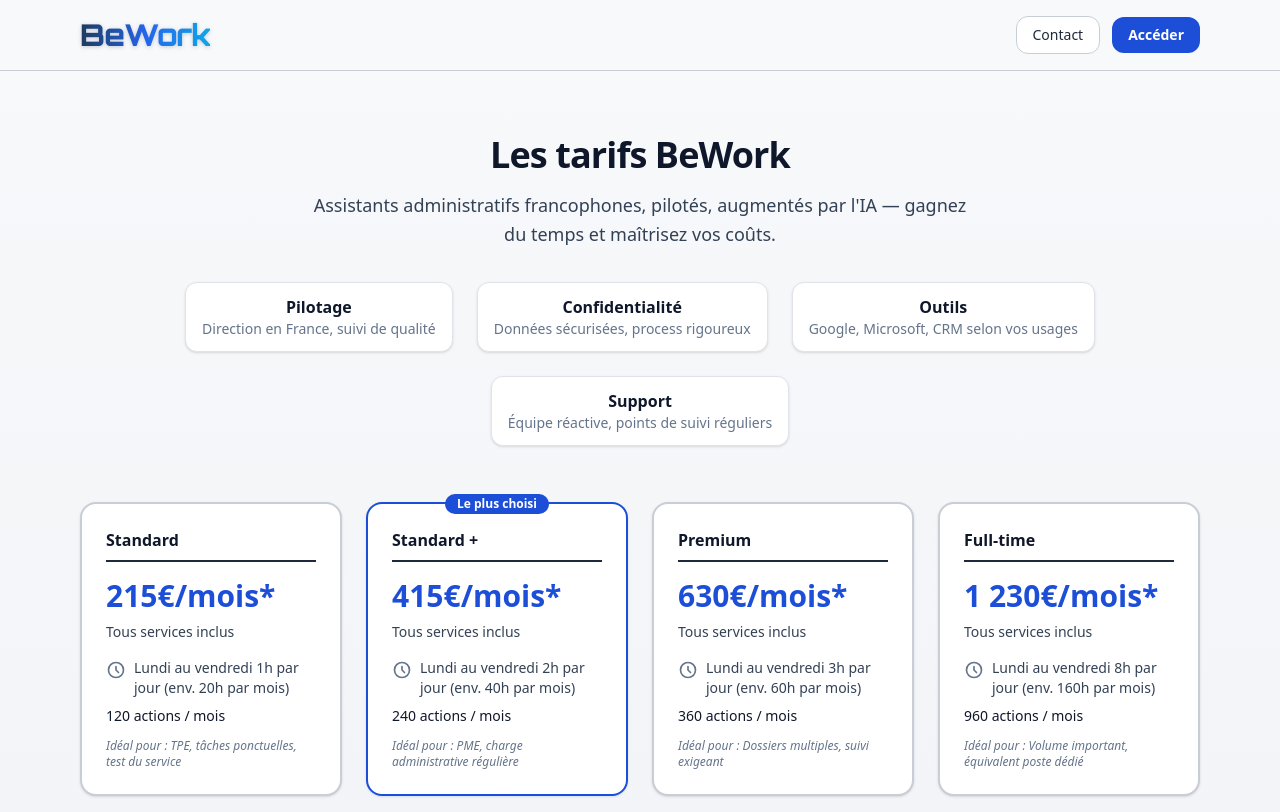
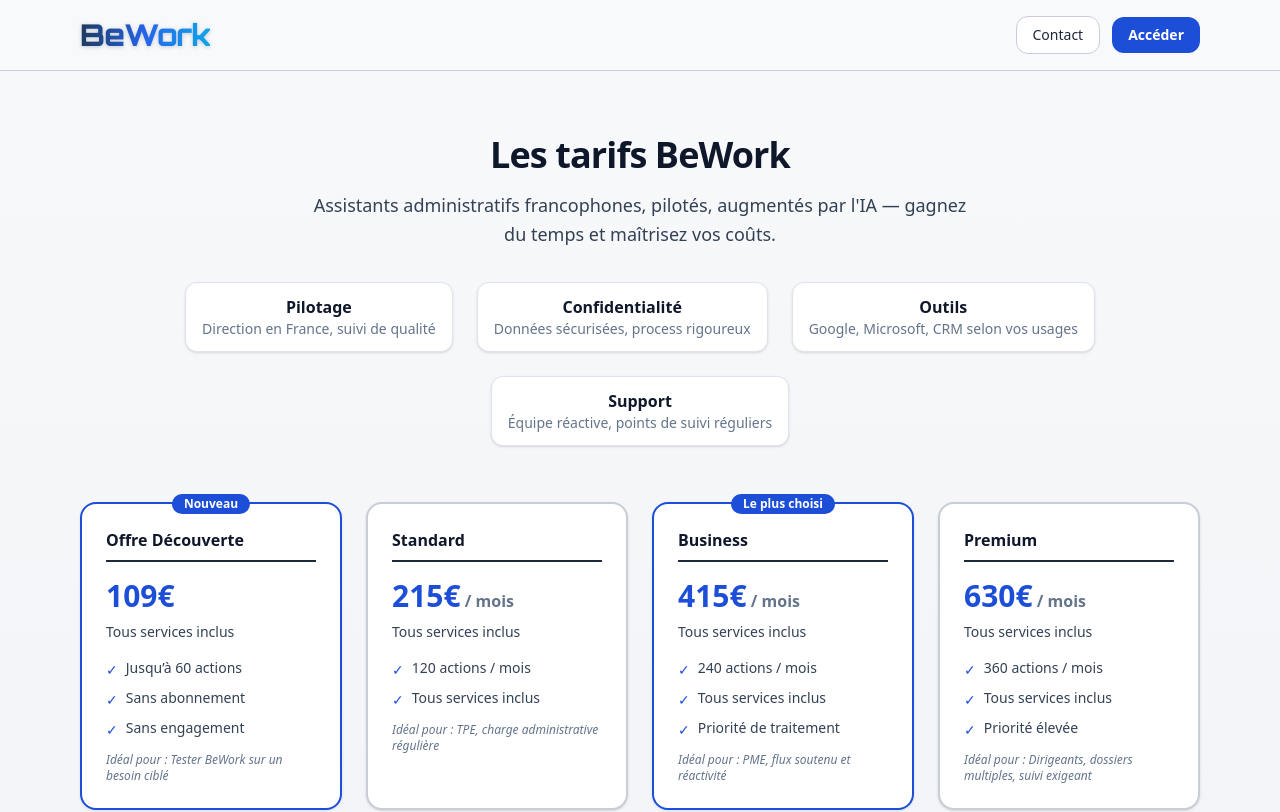
Before and after one commit to messaoud78280/plateforme, a Next.js app: page /tarifs in a window 1280 px wide. Shown: the top 812 px of the page. Built offline with nearby package versions, Linux system fonts and the light colour scheme.

Commit message:
Tarifs: refonte en actions (Découverte/Standard/Business/Premium)
- Supprime les mentions d'heures et met en avant les quotas d'actions.
- Ajoute la section "Qu'est-ce qu'une action ?".

Made-with: Cursor

```diff
--- a/src/app/contact/ContactForm.tsx
+++ b/src/app/contact/ContactForm.tsx
@@ -7,10 +7,10 @@ import { BeWorkLogo } from "@/components/BeWorkLogo";
 type TakenSlot = { date: string; time: string };
 
 const FORMULES = [
-  { id: "standard", label: "Standard (215€/mois)", value: "Standard" },
-  { id: "standard-plus", label: "Standard + (415€/mois)", value: "Standard +" },
-  { id: "premium", label: "Premium (630€/mois)", value: "Premium" },
-  { id: "fulltime", label: "Full-time (1 230€/mois)", value: "Full-time" },
+  { id: "decouverte", label: "Offre Découverte (109€ — jusqu’à 60 actions)", value: "Offre Découverte" },
+  { id: "standard", label: "Standard (215€/mois — 120 actions)", value: "Standard" },
+  { id: "business", label: "Business (415€/mois — 240 actions)", value: "Business" },
+  { id: "premium", label: "Premium (630€/mois — 360 actions)", value: "Premium" },
   { id: "sur-mesure", label: "Sur-mesure / À définir", value: "Sur-mesure" },
 ];
 
--- a/src/app/contract/page.tsx
+++ b/src/app/contract/page.tsx
@@ -94,16 +94,16 @@ export default async function ContractPage() {
             <h3 className="mb-2 mt-6 font-semibold text-[#0f172a]">4. Modalités de prestation</h3>
             <p className="mb-4">Les prestations sont réalisées à distance via la plateforme BeWork.</p>
 
-            <h3 className="mb-2 mt-6 font-semibold text-[#0f172a]">5. Équivalent horaire des prestations</h3>
-            <p className="mb-4">Les volumes horaires indiqués dans les offres correspondent à une estimation du temps moyen nécessaire à la réalisation des prestations. Ils ne constituent pas une mise à disposition d&apos;un salarié. Le prestataire organise librement ses ressources. Les assistants restent sous l&apos;autorité exclusive de BeWork. Le client ne dispose d&apos;aucun lien de subordination avec les assistants.</p>
+            <h3 className="mb-2 mt-6 font-semibold text-[#0f172a]">5. Quota d’actions inclus dans les offres</h3>
+            <p className="mb-4">Les offres BeWork sont exprimées en quota d&apos;actions administratives. Une action correspond à une tâche administrative simple réalisée par notre équipe. La plupart des actions représentent environ 10 minutes de traitement administratif. Ce quota ne constitue pas une mise à disposition d&apos;un salarié. Le prestataire organise librement ses ressources. Les assistants restent sous l&apos;autorité exclusive de BeWork. Le client ne dispose d&apos;aucun lien de subordination avec les assistants.</p>
 
             <h3 className="mb-2 mt-6 font-semibold text-[#0f172a]">6. Tarifs et paiement</h3>
             <p className="mb-2">Les tarifs sont ceux affichés sur la page Tarifs du site :</p>
             <ul className="mb-4 list-disc pl-5">
-              <li>Standard : 215 €/mois (équivalent 1h par jour, ~20h/mois)</li>
-              <li>Standard+ : 415 €/mois (équivalent 2h par jour, ~40h/mois)</li>
-              <li>Premium : 630 €/mois (équivalent 3h par jour, ~60h/mois)</li>
-              <li>Full-time : 1 230 €/mois (équivalent 8h par jour, ~160h/mois)</li>
+              <li>Offre Découverte : 109 € (jusqu&apos;à 60 actions, sans abonnement)</li>
+              <li>Standard : 215 € / mois (120 actions / mois)</li>
+              <li>Business : 415 € / mois (240 actions / mois)</li>
+              <li>Premium : 630 € / mois (360 actions / mois)</li>
             </ul>
             <p className="mb-4">Paiement mensuel d&apos;avance.</p>
 
--- a/src/app/tarifs/page.tsx
+++ b/src/app/tarifs/page.tsx
@@ -7,44 +7,48 @@ import { StickyCtaMobile } from "@/components/tarifs/StickyCtaMobile";
 export const metadata: Metadata = {
   title: "Tarifs BeWork – Assistants administratifs virtuels dès 215€/mois",
   description:
-    "Offres Standard, Standard+, Premium et Full-time. Assistants francophones augmentés par l'IA. Pilotage en France, tarifs transparents.",
+    "Offres Découverte, Standard, Business et Premium. Tarification au quota d’actions, tous services inclus. Assistants francophones augmentés par l'IA, pilotage en France.",
 };
 
 const plans = [
   {
+    name: "Offre Découverte",
+    price: "109",
+    billing: "one_shot" as const,
+    detail: "Tous services inclus",
+    actionsIncluded: 60,
+    highlights: ["Jusqu’à 60 actions", "Sans abonnement", "Sans engagement"],
+    idealFor: "Tester BeWork sur un besoin ciblé",
+    badge: "Nouveau" as string | null,
+  },
+  {
     name: "Standard",
     price: "215",
+    billing: "monthly" as const,
     detail: "Tous services inclus",
-    schedule: "Lundi au vendredi 1h par jour (env. 20h par mois)",
-    actionsPerMonth: 120,
-    idealFor: "TPE, tâches ponctuelles, test du service",
+    actionsIncluded: 120,
+    highlights: ["120 actions / mois", "Tous services inclus"],
+    idealFor: "TPE, charge administrative régulière",
     badge: null as string | null,
   },
   {
-    name: "Standard +",
+    name: "Business",
     price: "415",
+    billing: "monthly" as const,
     detail: "Tous services inclus",
-    schedule: "Lundi au vendredi 2h par jour (env. 40h par mois)",
-    actionsPerMonth: 240,
-    idealFor: "PME, charge administrative régulière",
+    actionsIncluded: 240,
+    highlights: ["240 actions / mois", "Tous services inclus", "Priorité de traitement"],
+    idealFor: "PME, flux soutenu et réactivité",
     badge: "Le plus choisi" as string | null,
   },
   {
     name: "Premium",
     price: "630",
+    billing: "monthly" as const,
     detail: "Tous services inclus",
-    schedule: "Lundi au vendredi 3h par jour (env. 60h par mois)",
-    actionsPerMonth: 360,
-    idealFor: "Dossiers multiples, suivi exigeant",
-    badge: null as string | null,
-  },
-  {
-    name: "Full-time",
-    price: "1 230",
-    detail: "Tous services inclus",
-    schedule: "Lundi au vendredi 8h par jour (env. 160h par mois)",
-    actionsPerMonth: 960,
-    idealFor: "Volume important, équivalent poste dédié",
+    actionsIncluded: 360,
+    highlights: ["360 actions / mois", "Tous services inclus", "Priorité élevée"],
+    idealFor: "Dirigeants, dossiers multiples, suivi exigeant",
     badge: null as string | null,
   },
 ];
@@ -163,18 +167,20 @@ export default function TarifsPage() {
                   {plan.name}
                 </h3>
                 <p className="mt-4 text-2xl font-bold text-[#1d4ed8] md:text-3xl">
-                  {plan.price}€/mois*
+                  {plan.price}€
+                  {plan.billing === "monthly" && (
+                    <span className="text-base font-semibold text-[#64748b]"> / mois</span>
+                  )}
                 </p>
                 <p className="mt-2 text-sm text-[#334155]">{plan.detail}</p>
-                <div className="mt-4 flex items-start gap-2 text-sm text-[#334155]">
-                  <svg className="mt-0.5 h-5 w-5 shrink-0 text-[#64748b]" fill="none" stroke="currentColor" viewBox="0 0 24 24" aria-hidden>
-                    <path strokeLinecap="round" strokeLinejoin="round" strokeWidth={2} d="M12 8v4l3 3m6-3a9 9 0 11-18 0 9 9 0 0118 0z" />
-                  </svg>
-                  <span>{plan.schedule}</span>
-                </div>
-                <p className="mt-2 text-sm font-medium text-[#0f172a]">
-                  {plan.actionsPerMonth} actions / mois
-                </p>
+                <ul className="mt-4 space-y-2 text-sm text-[#334155]" role="list">
+                  {plan.highlights.map((h) => (
+                    <li key={h} className="flex items-start gap-2">
+                      <span className="mt-0.5 text-[#1d4ed8]" aria-hidden>✓</span>
+                      <span>{h}</span>
+                    </li>
+                  ))}
+                </ul>
                 <p className="mt-3 text-xs text-[#64748b] italic">
                   Idéal pour : {plan.idealFor}
                 </p>
@@ -187,6 +193,19 @@ export default function TarifsPage() {
           <p className="mt-2 max-w-2xl mx-auto text-center text-sm text-[#334155]">
             Minimum facturé : 1 action par demande.
           </p>
+
+          {/* Qu’est-ce qu’une action ? */}
+          <div className="mt-10 rounded-2xl border border-[#e0e4ea] bg-white p-8 shadow-sm">
+            <h3 className="text-xl font-bold text-[#0f172a] md:text-2xl">
+              Qu’est-ce qu’une action ?
+            </h3>
+            <p className="mt-3 text-[#334155] leading-relaxed">
+              Une action correspond à une tâche administrative simple réalisée par notre équipe (gestion d’email, recherche d’information, création de document, organisation de rendez-vous, etc.).
+            </p>
+            <p className="mt-3 text-[#334155] leading-relaxed">
+              La plupart des actions représentent environ 10 minutes de traitement administratif.
+            </p>
+          </div>
 
           {/* Conciergerie — sur devis */}
           <div className="mt-10 rounded-xl border-2 border-[#1d4ed8]/30 bg-[#eff6ff] p-6 text-center">
@@ -264,26 +283,27 @@ export default function TarifsPage() {
 
         {/* Tableau comparatif (révélé au clic) */}
         <ComparatifReveal>
-          {/* Tableau des offres Standard / Standard+ / Premium / Full-time */}
+          {/* Tableau des offres Découverte / Standard / Business / Premium */}
           <div className="overflow-x-auto rounded-xl border border-[#c8cdd6] bg-white">
             <table className="w-full min-w-[500px] text-left text-sm" role="grid">
               <caption className="sr-only">Comparatif des offres BeWork</caption>
               <thead>
                 <tr className="border-b border-[#e0e4ea] bg-[#f8f9fb]">
                   <th className="px-4 py-3 font-semibold text-[#0f172a]">Critère</th>
+                  <th className="px-4 py-3 font-semibold text-[#0f172a]">Découverte</th>
                   <th className="px-4 py-3 font-semibold text-[#0f172a]">Standard</th>
-                  <th className="px-4 py-3 font-semibold text-[#0f172a]">Standard +</th>
+                  <th className="px-4 py-3 font-semibold text-[#0f172a]">Business</th>
                   <th className="px-4 py-3 font-semibold text-[#0f172a]">Premium</th>
-                  <th className="px-4 py-3 font-semibold text-[#0f172a]">Full-time</th>
                 </tr>
               </thead>
               <tbody className="text-[#334155]">
-                <tr className="border-b border-[#e0e4ea]"><td className="px-4 py-3">Prix/mois</td><td className="px-4 py-3">215 €</td><td className="px-4 py-3">415 €</td><td className="px-4 py-3">630 €</td><td className="px-4 py-3">1 230 €</td></tr>
-                <tr className="border-b border-[#e0e4ea]"><td className="px-4 py-3">Heures/jour</td><td className="px-4 py-3">1h</td><td className="px-4 py-3">2h</td><td className="px-4 py-3">3h</td><td className="px-4 py-3">8h</td></tr>
-                <tr className="border-b border-[#e0e4ea]"><td className="px-4 py-3">Heures/mois</td><td className="px-4 py-3">~20h</td><td className="px-4 py-3">~40h</td><td className="px-4 py-3">~60h</td><td className="px-4 py-3">~160h</td></tr>
+                <tr className="border-b border-[#e0e4ea]"><td className="px-4 py-3">Prix</td><td className="px-4 py-3">109 €</td><td className="px-4 py-3">215 € / mois</td><td className="px-4 py-3">415 € / mois</td><td className="px-4 py-3">630 € / mois</td></tr>
+                <tr className="border-b border-[#e0e4ea]"><td className="px-4 py-3">Actions incluses</td><td className="px-4 py-3">Jusqu’à 60</td><td className="px-4 py-3">120 / mois</td><td className="px-4 py-3">240 / mois</td><td className="px-4 py-3">360 / mois</td></tr>
+                <tr className="border-b border-[#e0e4ea]"><td className="px-4 py-3">Abonnement</td><td className="px-4 py-3">Non</td><td className="px-4 py-3">Oui</td><td className="px-4 py-3">Oui</td><td className="px-4 py-3">Oui</td></tr>
+                <tr className="border-b border-[#e0e4ea]"><td className="px-4 py-3">Priorité de traitement</td><td className="px-4 py-3">Standard</td><td className="px-4 py-3">Standard</td><td className="px-4 py-3">Priorité</td><td className="px-4 py-3">Priorité élevée</td></tr>
                 <tr className="border-b border-[#e0e4ea]"><td className="px-4 py-3">Périmètres inclus</td><td colSpan={4} className="px-4 py-3">Max 2 (au-delà : devis sur mesure)</td></tr>
                 <tr className="border-b border-[#e0e4ea]"><td className="px-4 py-3">Support / pilotage</td><td colSpan={4} className="px-4 py-3">Pilotage en France, points de suivi réguliers</td></tr>
-                <tr className="border-b border-[#e0e4ea]"><td className="px-4 py-3">Canaux</td><td colSpan={4} className="px-4 py-3">Email, messagerie, téléphone selon vos besoins</td></tr>
+                <tr className="border-b border-[#e0e4ea]"><td className="px-4 py-3">Canaux</td><td colSpan={4} className="px-4 py-3">Plateforme dédiée, email, messagerie, téléphone selon vos besoins</td></tr>
               </tbody>
             </table>
           </div>
--- a/src/components/dashboard/ActionsWidget.tsx
+++ b/src/components/dashboard/ActionsWidget.tsx
@@ -2,7 +2,7 @@ import Link from "next/link";
 
 const PLAN_LABELS: Record<string, string> = {
   STANDARD: "Standard",
-  STANDARD_PLUS: "Standard +",
+  STANDARD_PLUS: "Business",
   PREMIUM: "Premium",
   FULLTIME: "Full-time",
 };
```
